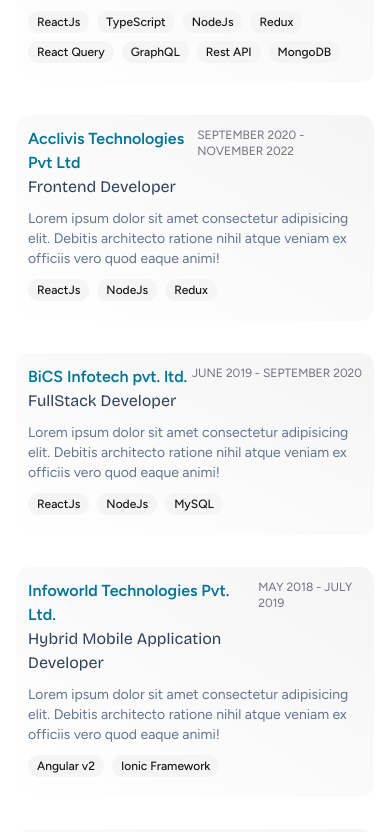
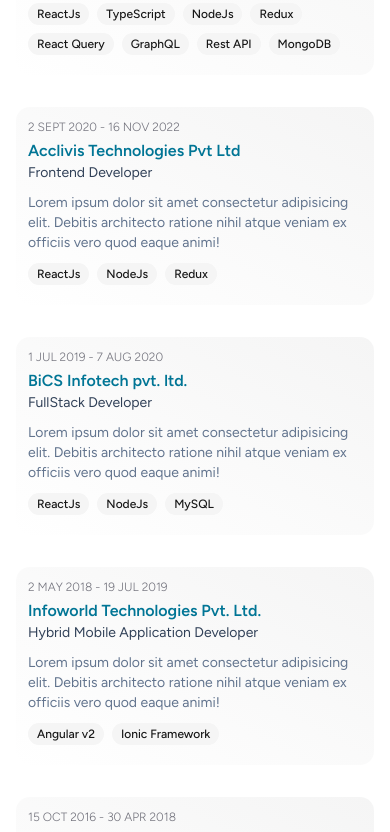
Before and after one commit to DalaviMoreshwar/DalaviMoreshwar, a Next.js app: page / in a window 390 px wide. Shown: the part 1712-2544 px from the top of the page. Built offline with nearby package versions, Linux system fonts and the light colour scheme.

Commit message:
add exact dates and responsiveness

```diff
--- a/components/Experiences.tsx
+++ b/components/Experiences.tsx
@@ -27,16 +27,19 @@
           >
             <div className="flex justify-between">
               <div className="space-y-1">
+                <p className="font-thin text-xs md:hidden uppercase text-zinc-500 font-stretch-100%">
+                  {exp.fromDate} - {exp.toDate}
+                </p>
                 <Link href={exp.link} target="_blank">
                   <p className="text-cyan-700 font-semibold dark:text-cyan-500">
                     {exp.company}
                   </p>
                 </Link>
-                <h6 className="bg-linear-to-br text-slate-700 dark:text-slate-200">
+                <p className="bg-linear-to-br text-sm text-slate-700 dark:text-slate-200">
                   {exp.role}
-                </h6>
+                </p>
               </div>
-              <p className="text-xs uppercase text-zinc-500 font-stretch-100%">
+              <p className="font-thin text-xs sr-only sm:not-sr-only text-zinc-500 font-stretch-100%">
                 {exp.fromDate} - {exp.toDate}
               </p>
             </div>
--- a/utils/index.ts
+++ b/utils/index.ts
@@ -12,8 +12,8 @@
 export const experiences: Experiences[] = [
   {
     id: 1,
-    fromDate: "September 2016",
-    toDate: "May 2018",
+    fromDate: "15 Oct 2016",
+    toDate: "30 Apr 2018",
     company: "Dot Logic Web Solutions Private Limited",
     role: "Software Developer",
     description: "",
@@ -22,8 +22,8 @@
   },
   {
     id: 2,
-    fromDate: "May 2018",
-    toDate: "July 2019",
+    fromDate: "2 May 2018",
+    toDate: "19 Jul 2019",
     company: "Infoworld Technologies Pvt. Ltd.",
     role: "Hybrid Mobile Application Developer",
     description: "",
@@ -32,8 +32,8 @@
   },
   {
     id: 3,
-    fromDate: "June 2019",
-    toDate: "September 2020",
+    fromDate: "1 Jul 2019",
+    toDate: "7 Aug 2020",
     company: "BiCS Infotech pvt. ltd.",
     role: "FullStack Developer",
     description: "",
@@ -42,8 +42,8 @@
   },
   {
     id: 4,
-    fromDate: "September 2020",
-    toDate: "November 2022",
+    fromDate: "2 Sept 2020",
+    toDate: "16 Nov 2022",
     company: "Acclivis Technologies Pvt Ltd",
     role: "Frontend Developer",
     description: "",
@@ -52,7 +52,7 @@
   },
   {
     id: 5,
-    fromDate: "November 2022",
+    fromDate: "23 Nov 2022",
     toDate: "Present",
     company: "Capgemini",
     role: "Senior Consultant & Application Developer",
```
